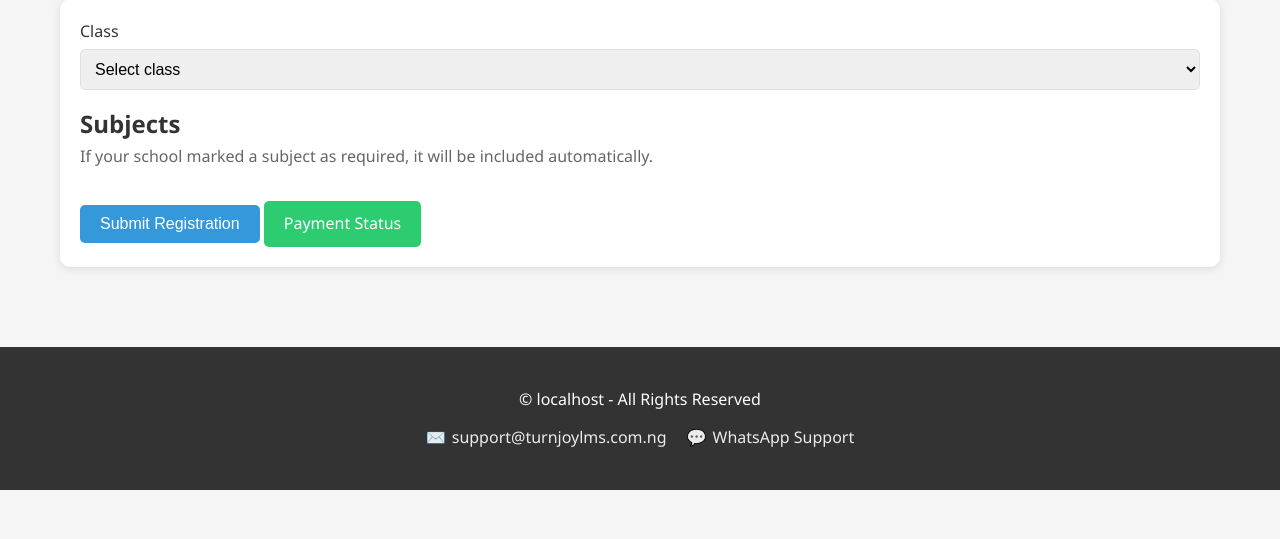
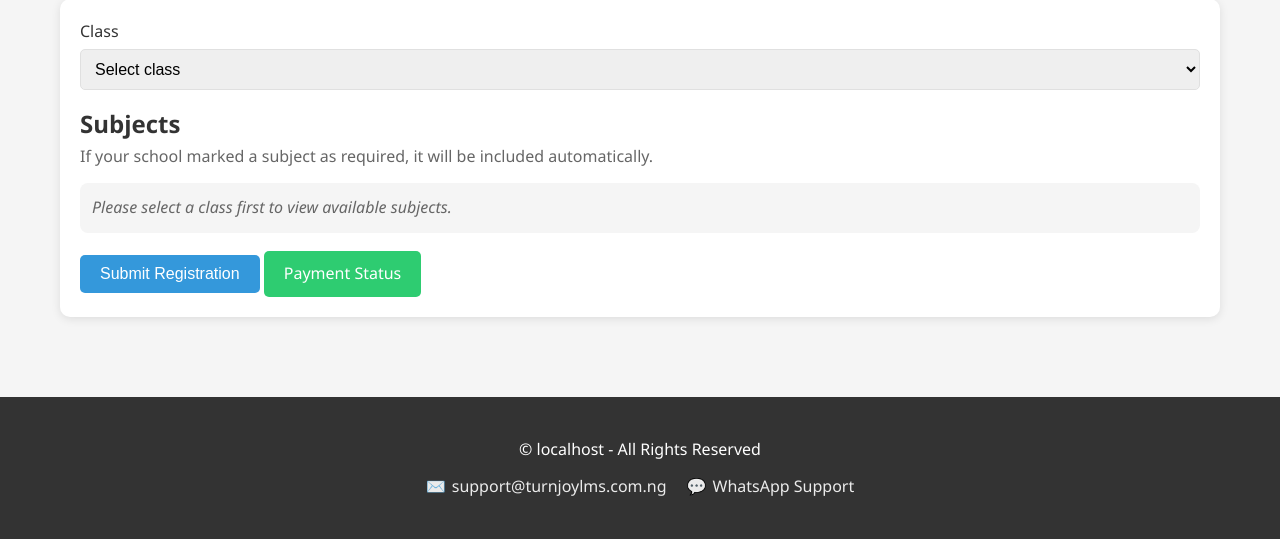
Before and after one commit to Turnjoy/LMS, a Flask app: template app/templates/portal/student_term_registration.html in a window 1280 px wide. Shown: the part 166-705 px from the top of the page. Run offline with Flask 3, Linux system fonts and the light colour scheme; the template is opened without the code that fills it, so the values that code supplies are empty; parts of the project's set-up code (start-up, migrations or seed data) failed here and were passed over.

Commit message:
feat: dynamically filter student registration subjects by selected class

```diff
--- a/app/templates/portal/student_term_registration.html
+++ b/app/templates/portal/student_term_registration.html
@@ -22,7 +22,11 @@
     <h2>Subjects</h2>
     <p style="color: #666; margin-bottom: 14px;">If your school marked a subject as required, it will be included automatically.</p>
 
-    <div style="display: grid; grid-template-columns: repeat(auto-fit, minmax(220px, 1fr)); gap: 10px;">
+    <div id="subjects-helper" style="color: #666; font-style: italic; padding: 12px; background: #f5f5f5; border-radius: 8px; display: block;">
+        Please select a class first to view available subjects.
+    </div>
+
+    <div id="subjects-container" style="display: grid; grid-template-columns: repeat(auto-fit, minmax(220px, 1fr)); gap: 10px;">
         {% for subject in subjects %}
         <label class="subject-option" data-subject-id="{{ subject.id }}" style="display: block; border: 1px solid var(--border-color); border-radius: 8px; padding: 12px;">
             <input
@@ -44,15 +48,32 @@
 const subjectMap = {{ subject_map_json | tojson }};
 const classSelect = document.getElementById('class_id');
 const options = Array.from(document.querySelectorAll('.subject-option'));
+const subjectsContainer = document.getElementById('subjects-container');
+const subjectsHelper = document.getElementById('subjects-helper');
 
 function filterSubjects() {
     const selectedClass = classSelect.value;
+
+    if (!selectedClass) {
+        // No class selected - hide subjects, show helper
+        subjectsContainer.style.display = 'none';
+        subjectsHelper.style.display = 'block';
+        subjectsHelper.textContent = 'Please select a class first to view available subjects.';
+        options.forEach((option) => {
+            option.querySelector('input').checked = false;
+        });
+        return;
+    }
+
+    // Class selected - show subjects, hide helper
+    subjectsContainer.style.display = 'grid';
+    subjectsHelper.style.display = 'none';
+
     const allowedSubjects = subjectMap[selectedClass] || [];
-    const hasClassSetup = allowedSubjects.length > 0;
 
     options.forEach((option) => {
         const subjectId = Number(option.dataset.subjectId);
-        const visible = !hasClassSetup || allowedSubjects.includes(subjectId);
+        const visible = allowedSubjects.includes(subjectId);
         option.style.display = visible ? 'block' : 'none';
         if (!visible) {
             option.querySelector('input').checked = false;
```
